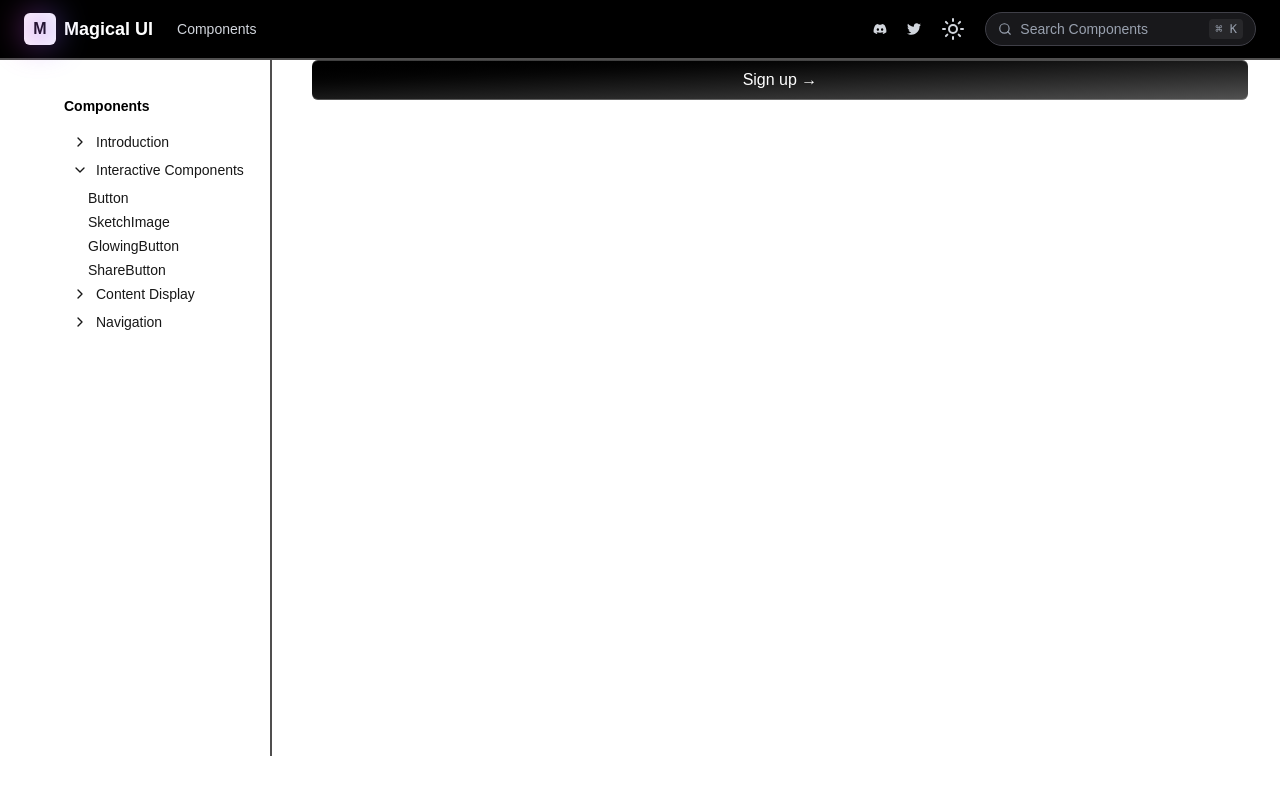
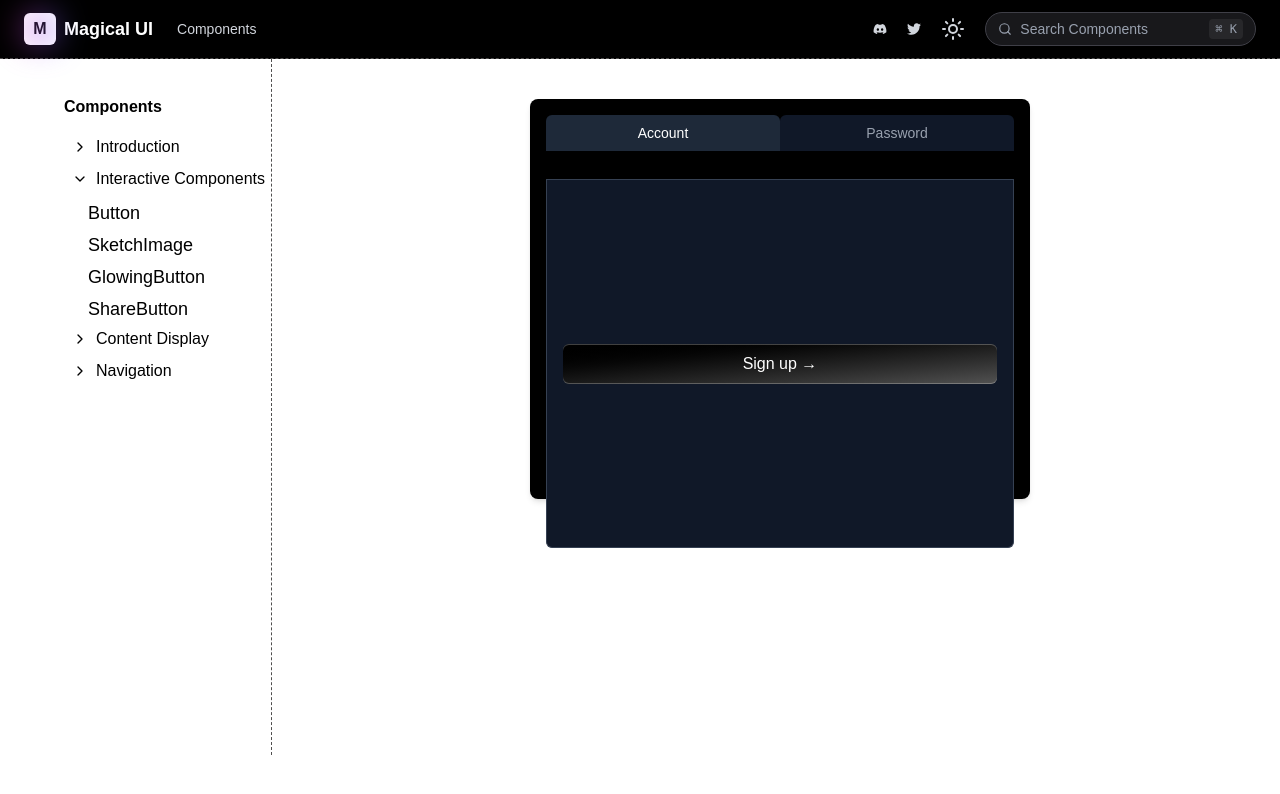
Before and after one commit to 1UDIT/magicalUi, a Next.js app: page /Home/Button in a window 1280 px wide. Shown: the top 794 px of the page. Built offline with nearby package versions, Linux system fonts and the light colour scheme.

Commit message:
dark mode added

```diff
--- a/src/Components/NavBar.tsx
+++ b/src/Components/NavBar.tsx
@@ -1,6 +1,6 @@
 'use client';
 
-import { Sun } from 'lucide-react';
+import { MoonIcon, Sun, } from 'lucide-react';
 import Link from 'next/link';
 import { useEffect, useState } from 'react';
 import { FaDiscord, FaTwitter } from 'react-icons/fa';
@@ -9,6 +9,21 @@ import { FiSearch } from 'react-icons/fi';
 export default function Navbar() {
     const [text, setText] = useState('');
     const [isMounted, setIsMounted] = useState(false);
+    const [darkMode, setDarkMode] = useState(() => {
+        if (typeof window !== "undefined") { return localStorage.getItem("theme") === "dark"; }
+    });
+
+    useEffect(() => {
+        const root = window.document.documentElement;
+
+        if (darkMode) {
+            root.classList.add("dark");
+            localStorage.setItem("theme", "dark");
+        } else {
+            root.classList.remove("dark");
+            localStorage.setItem("theme", "light");
+        }
+    }, [darkMode]);
 
     useEffect(() => {
         setIsMounted(true);
@@ -18,7 +33,7 @@ export default function Navbar() {
 
 
     return (
-        <nav className="flex items-center justify-between px-6 py-3 bg-black text-white font-medium border-b-2 border-[#504f4f]">
+        <nav className="flex items-center justify-between px-6 py-3 bg-black text-white font-medium border-b-1 border-dashed border-[#504f4f]">
             {/* Left Section */}
             <div className="flex items-center space-x-6">
                 <div className="flex items-center space-x-2 relative z-10 overflow-visible">
@@ -45,7 +60,8 @@ export default function Navbar() {
             <div className="flex items-center space-x-5 text-sm text-gray-300">
                 <FaDiscord className="cursor-pointer" />
                 <FaTwitter className="cursor-pointer" />
-                <Sun className="cursor-pointer" />
+
+                {darkMode ? <MoonIcon className="cursor-pointer" onClick={() => setDarkMode(!darkMode)} /> : <Sun className="cursor-pointer" onClick={() => setDarkMode(!darkMode)} />}
                 <div className="flex items-center space-x-2 bg-zinc-900 px-3 py-1.5 rounded-full border border-zinc-700">
                     <FiSearch className="text-gray-400" />
                     <input
--- a/src/Components/UI/SketchHoverImage.tsx
+++ b/src/Components/UI/SketchHoverImage.tsx
@@ -25,9 +25,7 @@ export const SketchHoverImage = ({ imageUrl }: { imageUrl: string }) => {
     };
 
     return (
-        <div className="relative w-full h-full overflow-hidden group items-center justify-center flex"
-
-        >
+        <div className="relative w-full h-full overflow-hidden group items-center justify-center flex">
             <motion.div ref={cardRef}
                 className="relative w-64 h-64  overflow-hidden group  grayscale hover:grayscale-0"
                 onMouseEnter={handleMouseEnter}
--- a/src/Components/sideLink/SideBar.tsx
+++ b/src/Components/sideLink/SideBar.tsx
@@ -34,11 +34,11 @@ const SideBar = () => {
     };
 
     return (
-        <div className='container mx-auto w-full max-w-[88rem] flex-1 items-start px-4 lg:grid lg:grid-cols-[240px_minmax(0,1fr)] lg:gap-10 lg:px-8 border-r-2 border-[#504f4f]'>
+        <div className='container mx-auto w-full max-w-[88rem] flex-1 items-start px-4 lg:grid lg:grid-cols-[240px_minmax(0,1fr)] lg:gap-10 lg:px-8 border-r-1 border-dashed border-[#504f4f] bg-white dark:bg-black'>
             <aside className='fixed  z-30 -ml-2 hidden h-[calc(100vh-6.5rem)] w-full shrink-0 lg:sticky lg:block lg:self-start'>
-                <div className='relative overflow-hidden h-full py-6 pr-6 lg:py-8'>
-                    <h5 className='mb-1 rounded-md px-2 py-1 text-sm font-semibold text-black dark:text-white'> Components</h5>
-                    <div className='grid grid-flow-row auto-rows-max text-sm px-2 py-1'>
+                <div className='relative overflow-hidden h-full py-6 pr-3 lg:py-8'>
+                    <h5 className='mb-1 rounded-md px-2 py-1  font-semibold text-black dark:text-white'> Components</h5>
+                    <div className='grid grid-flow-row auto-rows-max px-2 py-1 text-black dark:text-white'>
                         {sections.map((section) => (
                             <div key={section.title}>
                                 <button
@@ -55,7 +55,7 @@ const SideBar = () => {
                                 {openSections.includes(section.title) && (
                                     <ul className="ml-6 mt-1 space-y-1">
                                         {section.items.map((item) => (
-                                            <li className="text-sm hover:underline cursor-pointer" key={item}>
+                                            <li className=" hover:underline cursor-pointer text-lg" key={item}>
                                                 <Link href={`/Home/${item}`} >
                                                     {item}
                                                 </Link>
--- a/src/app/(app)/Home/Button/page.tsx
+++ b/src/app/(app)/Home/Button/page.tsx
@@ -1,6 +1,44 @@
+'use client'
+
+import { useState } from "react";
+
 const GlowButton = () => {
+  const [activeTab, setActiveTab] = useState("account");
+  return (
+    <>
+      {/*<div className="relative w-full h-full overflow-hidden group items-center justify-center flex">
+       <button
+        className="group/btn relative block h-10 w-full rounded-md bg-gradient-to-br from-black to-neutral-600 font-medium text-white shadow-[0px_1px_0px_0px_#ffffff40_inset,0px_-1px_0px_0px_#ffffff40_inset] dark:bg-zinc-800 dark:from-zinc-900 dark:to-zinc-900 dark:shadow-[0px_1px_0px_0px_#27272a_inset,0px_-1px_0px_0px_#27272a_inset]"
+        type="submit"
+      >
+        Sign up &rarr;
+        <BottomGradient />
+      </button> */}
+      <div className="w-[500px] h-[400px] mx-auto mt-10 bg-black text-white rounded-lg shadow-md p-4">
+        <div className="flex border-b border-gray-700 pb-7">
+          <button
+            onClick={() => setActiveTab("account")}
+            className={`flex-1 py-2 px-4 text-sm font-medium text-center rounded-t-md ${activeTab === "account"
+              ? "bg-gray-800 text-white"
+              : "bg-gray-900 text-gray-400"
+              }`}
+          >
+            Account
+          </button>
+          <button
+            onClick={() => setActiveTab("password")}
+            className={`flex-1 py-2 px-4 text-sm font-medium text-center rounded-t-md ${activeTab === "password"
+              ? "bg-gray-800 text-white"
+              : "bg-gray-900 text-gray-400"
+              }`}
+          >
+            Password
+          </button>
+        </div>
 
-  return (
+        <div className="p-4 border border-gray-700 border-t-0 rounded-b-md bg-gray-900 h-full w-full">
+          {activeTab === "account" ? (
+            <div className="relative w-full h-full overflow-hidden group items-center justify-center flex">
               <button
                 className="group/btn relative block h-10 w-full rounded-md bg-gradient-to-br from-black to-neutral-600 font-medium text-white shadow-[0px_1px_0px_0px_#ffffff40_inset,0px_-1px_0px_0px_#ffffff40_inset] dark:bg-zinc-800 dark:from-zinc-900 dark:to-zinc-900 dark:shadow-[0px_1px_0px_0px_#27272a_inset,0px_-1px_0px_0px_#27272a_inset]"
                 type="submit"
@@ -8,6 +46,19 @@ const GlowButton = () => {
                 Sign up &rarr;
                 <BottomGradient />
               </button>
+            </div>
+          ) : (
+            <div>
+              <h2 className="text-lg font-bold">Password</h2>
+              <p className="text-sm text-gray-400 mb-4">
+                Change your password here.
+              </p>
+              {/* Add password form here */}
+            </div>
+          )}
+        </div>
+      </div>
+    </>
   );
 };
 
--- a/src/app/(app)/layout.tsx
+++ b/src/app/(app)/layout.tsx
@@ -9,7 +9,7 @@ interface RootLayoutProps {
 
 export default async function RootLayout({ children }: RootLayoutProps) {
     return (
-        <div className="flex flex-col">
+        <div className="flex flex-col dark:bg-black bg-white">
             <div className='container mx-auto w-full max-w-[88rem] flex-1 items-start px-4 lg:grid lg:grid-cols-[240px_minmax(0,1fr)] lg:gap-10 lg:px-8'>
                 <SideBar />
                 {children}
--- a/src/app/globals.css
+++ b/src/app/globals.css
@@ -1,4 +1,5 @@
 @import "tailwindcss";
+@custom-variant dark (&:where(.dark, .dark *));
 
 :root {
   --background: #ffffff;
--- a/src/app/layout.tsx
+++ b/src/app/layout.tsx
@@ -25,9 +25,9 @@ export default function RootLayout({
   children: React.ReactNode;
 }>) {
   return (
-    <html lang="en">
+    <html lang="en" className="dark">
       <body
-        className={`${geistSans.variable} ${geistMono.variable} flex flex-col min-h-screen antialiased`} suppressHydrationWarning
+        className={`${geistSans.variable} ${geistMono.variable} flex flex-col min-h-screen antialiased bg-white dark:bg-black`} suppressHydrationWarning
       >
         <Navbar />
         {children}
--- /dev/null
+++ b/src/app/not-found.tsx
@@ -0,0 +1,15 @@
+import Link from 'next/link'
+import { headers } from 'next/headers'
+
+export default async function NotFound() {
+  const headersList = await headers()
+  const domain = headersList.get('host')
+  return (
+    <div>
+      <p>Could not find requested resource</p>
+      <p>
+        View <Link href="/blog">all posts</Link>
+      </p>
+    </div>
+  )
+}
```
Lines whose indentation alone changed are shown as unchanged.
